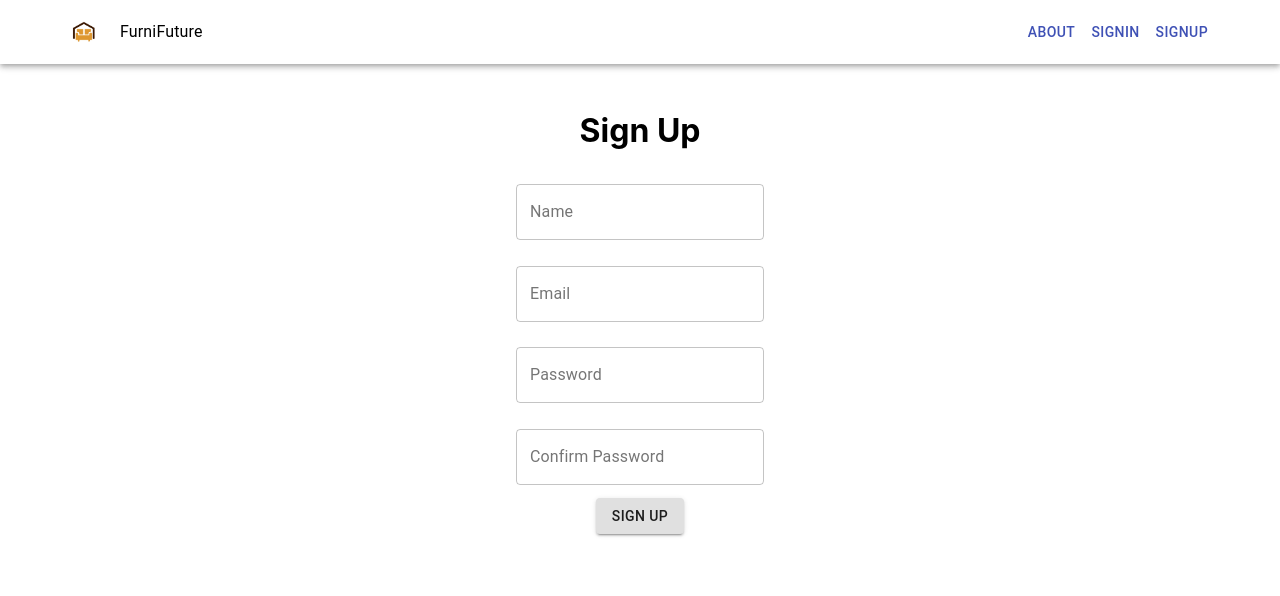
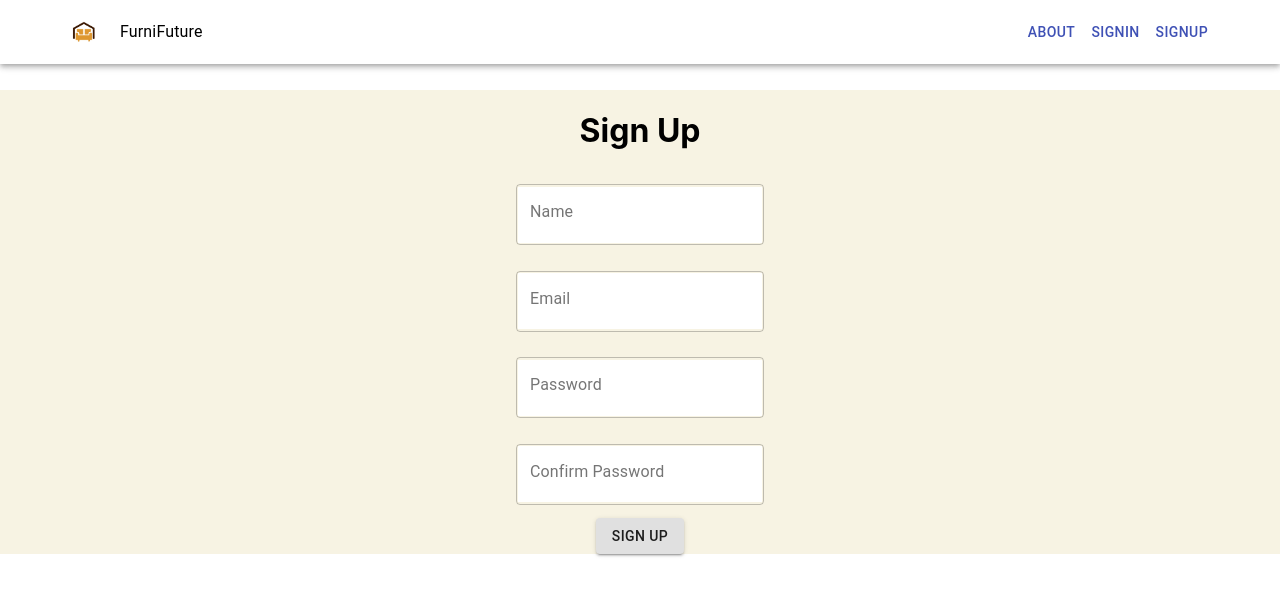
Before and after one commit to AhmadNourelddine/furnifuture, a React (Create React App) app: page /signup in a window 1280 px wide. Shown: the top 596 px of the page. Built offline with nearby package versions, Linux system fonts and the light colour scheme.

Commit message:
added css for signup

```diff
--- a/src/css/signup/signup.css
+++ b/src/css/signup/signup.css
@@ -4,4 +4,19 @@
     flex-direction: column;
     justify-content: center;
     align-items: center;
+    background-color: #F7F3E3;
 }
+#signup-box{
+    padding:1% 5% 3%;
+    border-radius:30px;
+    box-shadow:rgb(0 0 0 / 50%) -8px 10px;
+}
+#signup-btn{
+    margin-top:5%;
+    background-color:#2B2118;
+    color:white;
+}
+#outlined-basic{
+    background-color: white;
+    margin: 1%;
+}
```
